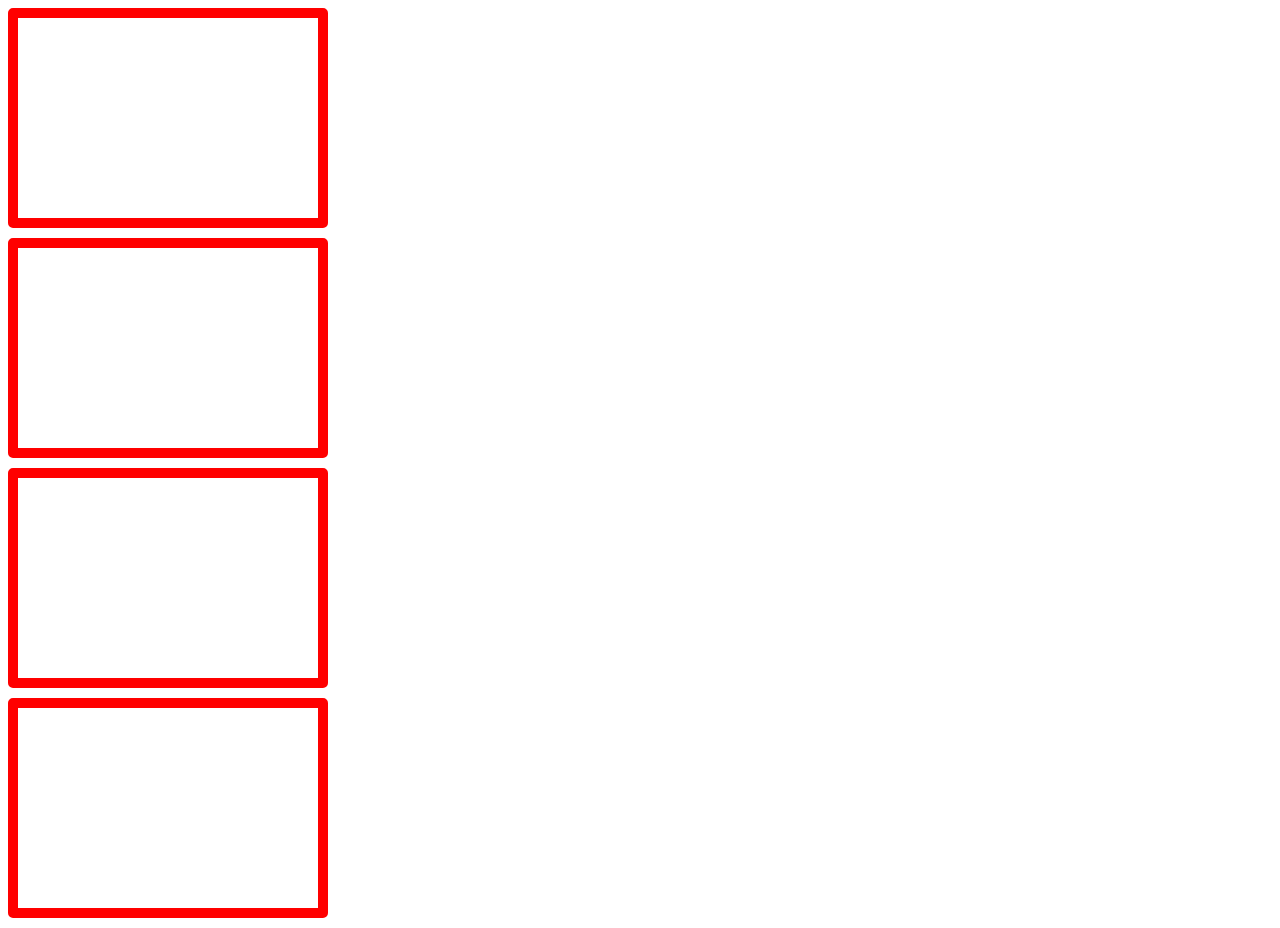
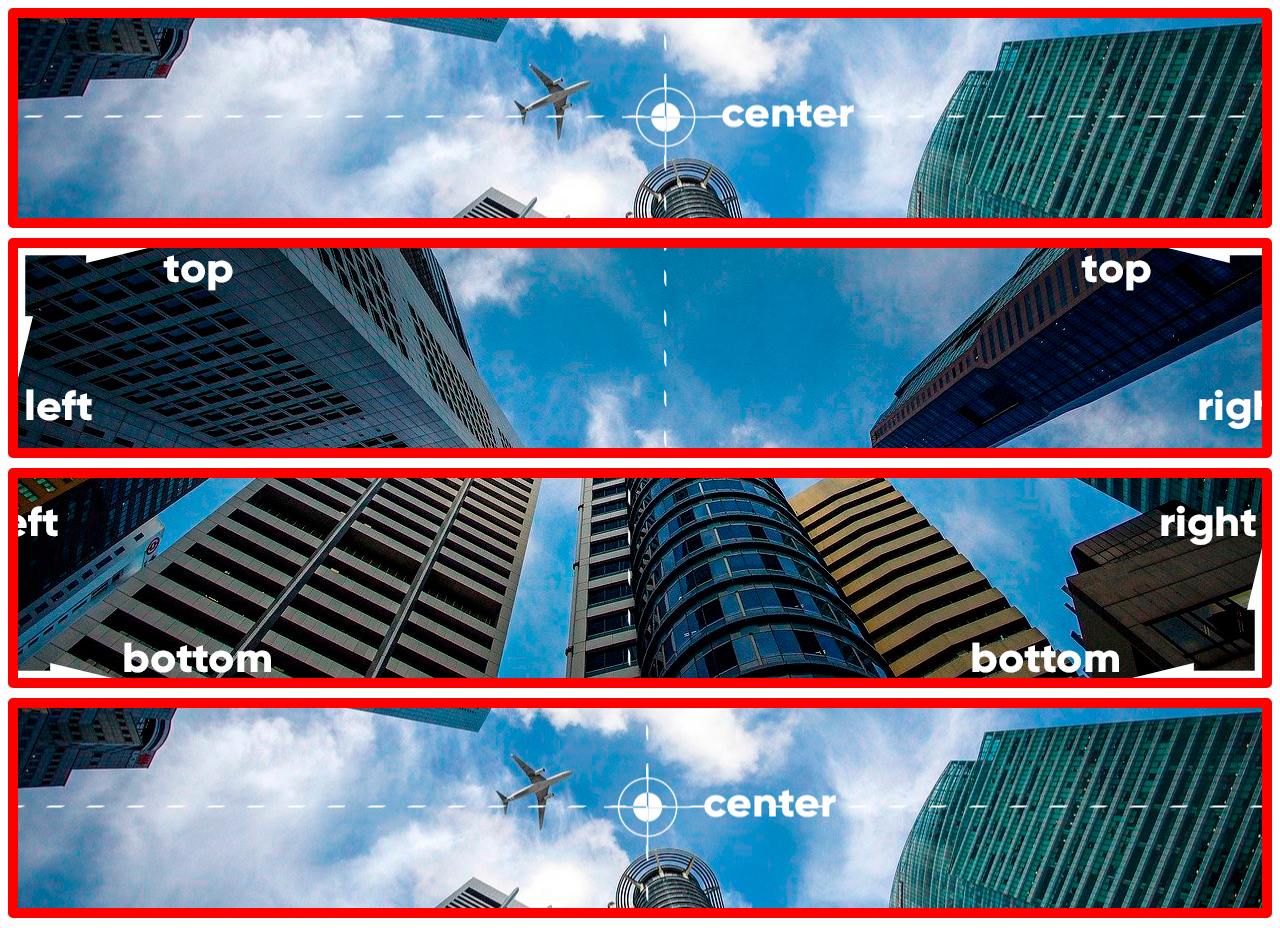
Before and after one commit to mathxcavalin/css-html, a plain HTML site: page exercícios/ex022/fundo007.html in a window 1280 px wide. Drawn offline with Linux system fonts and the light colour scheme.

Commit message:
create 004 e 007

```diff
--- a/exercícios/ex022/fundo007.html
+++ b/exercícios/ex022/fundo007.html
@@ -6,18 +6,35 @@
     <title>fundos</title>
     <style>
         div.bloco{
-            width: 300px;
+            background-image: url(imagens/wallpaper003.jpg);
+
             height: 200px;
             border: 10px solid red;
             margin-bottom: 10px;
             border-radius: 5px;
         }
+        div#q1{
+
+            background-position: left center;
+        }
+        div#q2{
+
+            background-position: left top;
+        }
+        div#q3{
+
+            background-position: right bottom;
+        }
+        div#q4{
+
+            background-position: center center;
+        }
     </style>
 </head>
 <body>
-    <div class="bloco"></div>
-    <div class="bloco"></div>
-    <div class="bloco"></div>
-    <div class="bloco"></div>
+    <div class="bloco" id="q1"></div>
+    <div class="bloco" id="q2"></div>
+    <div class="bloco" id="q3"></div>
+    <div class="bloco" id="q4"></div>
 </body>
 </html>
```
Also changed, not shown: exercícios/ex022/fundo004.html (added, +17 -0 lines).
